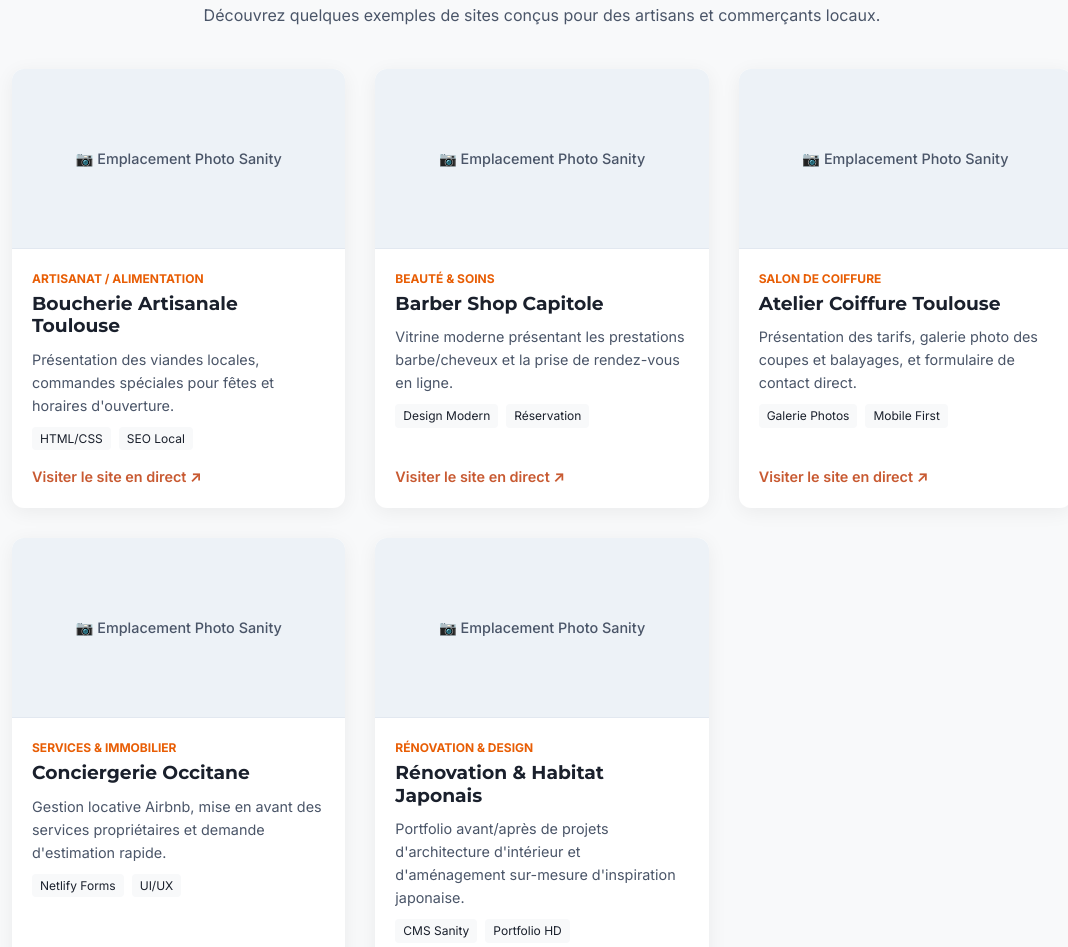
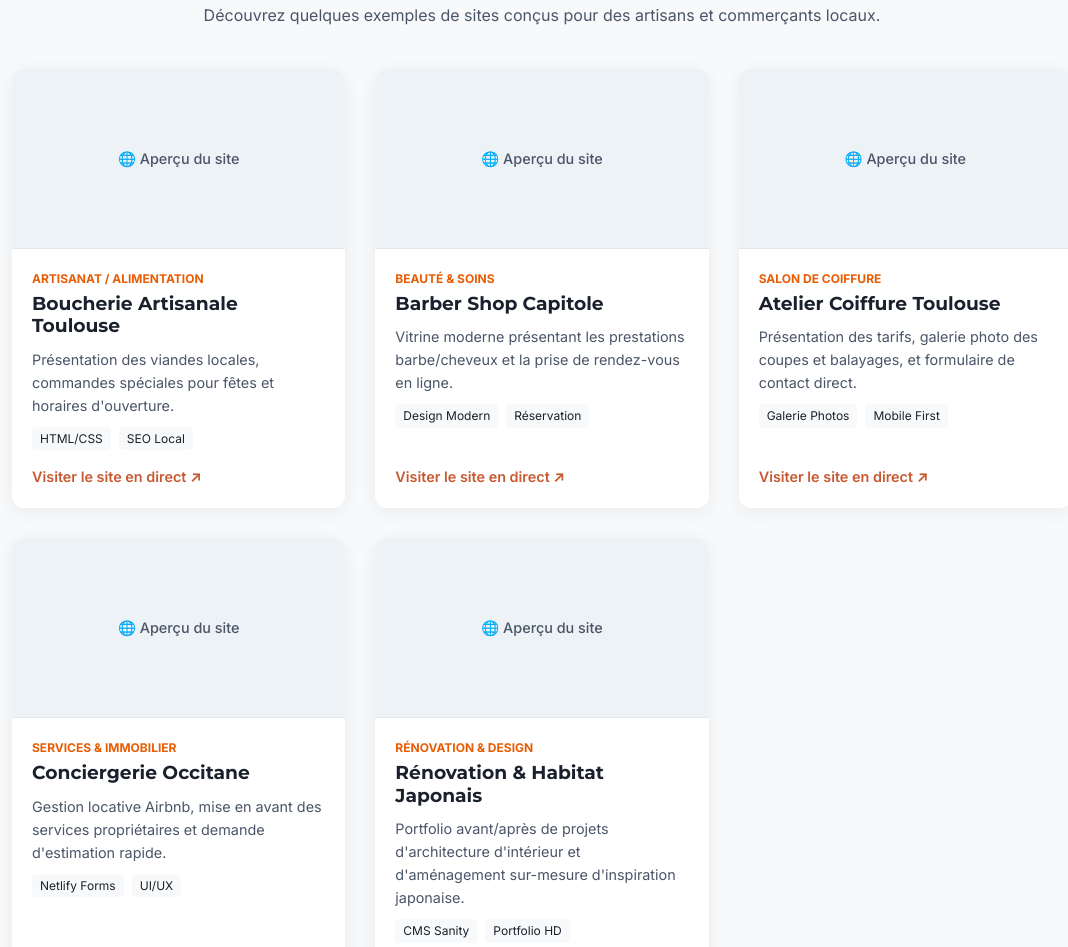
Before and after one commit to bengnn/guenin-com, a plain HTML site: page index.html in a window 1280 px wide. Shown: the part 1310-2257 px from the top of the page, without its empty margins (98-1166 px from the left). Drawn offline with Linux system fonts and the light colour scheme.

Commit message:
photos sanity plus tard

```diff
--- a/index.html
+++ b/index.html
@@ -77,7 +77,7 @@
         </div>
     </section>
 
-    <!-- Section Portfolio / Réalisations (Prêt pour Sanity CMS) -->
+   <!-- Section Portfolio / Réalisations -->
     <section id="portfolio" class="portfolio-section">
         <div class="container">
             <div class="section-title">
@@ -90,7 +90,7 @@
                 <!-- 1. Boucherie -->
                 <article class="project-card" data-sanity-id="project-boucherie">
                     <div class="project-image-placeholder">
-                        <span class="placeholder-text">📷 Emplacement Photo Sanity</span>
+                        <span class="placeholder-text">🌐 Aperçu du site</span>
                     </div>
                     <div class="project-content">
                         <span class="project-category">Artisanat / Alimentation</span>
@@ -100,15 +100,15 @@
                             <span>HTML/CSS</span>
                             <span>SEO Local</span>
                         </div>
-                        <!-- Remplace COLLE_TON_LIEN_ICI par l'URL du site (ex: https://maboucherie.fr) -->
                         <a href="https://bengnn.github.io/demo-boucherie/" target="_blank" rel="noopener" class="project-link">Visiter le site en direct ↗</a>
                     </div>
                 </article>
-<!--
-                 2. Boulangerie
+
+                <!-- 2. Boulangerie (En réserve) -->
+                <!--
                 <article class="project-card" data-sanity-id="project-boulangerie">
                     <div class="project-image-placeholder">
-                        <span class="placeholder-text">📷 Emplacement Photo Sanity</span>
+                        <span class="placeholder-text">🌐 Aperçu du site</span>
                     </div>
                     <div class="project-content">
                         <span class="project-category">Commerce de Proximité</span>
@@ -118,14 +118,15 @@
                             <span>JavaScript</span>
                             <span>Fast Load</span>
                         </div>
-                        <a href="COLLE_TON_LIEN_ICI" target="_blank" rel="noopener" class="project-link">Visiter le site en direct ↗</a>
+                        <a href="#" target="_blank" rel="noopener" class="project-link">Visiter le site en direct ↗</a>
                     </div>
                 </article>
-            -->
+                -->
+
                 <!-- 3. Barber -->
                 <article class="project-card" data-sanity-id="project-barber">
                     <div class="project-image-placeholder">
-                        <span class="placeholder-text">📷 Emplacement Photo Sanity</span>
+                        <span class="placeholder-text">🌐 Aperçu du site</span>
                     </div>
                     <div class="project-content">
                         <span class="project-category">Beauté & Soins</span>
@@ -142,7 +143,7 @@
                 <!-- 4. Coiffeur -->
                 <article class="project-card" data-sanity-id="project-coiffeur">
                     <div class="project-image-placeholder">
-                        <span class="placeholder-text">📷 Emplacement Photo Sanity</span>
+                        <span class="placeholder-text">🌐 Aperçu du site</span>
                     </div>
                     <div class="project-content">
                         <span class="project-category">Salon de Coiffure</span>
@@ -159,7 +160,7 @@
                 <!-- 5. Conciergerie -->
                 <article class="project-card" data-sanity-id="project-conciergerie">
                     <div class="project-image-placeholder">
-                        <span class="placeholder-text">📷 Emplacement Photo Sanity</span>
+                        <span class="placeholder-text">🌐 Aperçu du site</span>
                     </div>
                     <div class="project-content">
                         <span class="project-category">Services & Immobilier</span>
@@ -176,7 +177,7 @@
                 <!-- 6. Rénovation de maison japonaise -->
                 <article class="project-card" data-sanity-id="project-renovation-japonaise">
                     <div class="project-image-placeholder">
-                        <span class="placeholder-text">📷 Emplacement Photo Sanity</span>
+                        <span class="placeholder-text">🌐 Aperçu du site</span>
                     </div>
                     <div class="project-content">
                         <span class="project-category">Rénovation & Design</span>
```
Also changed, not shown: QR code portfolio.jpg (added).
